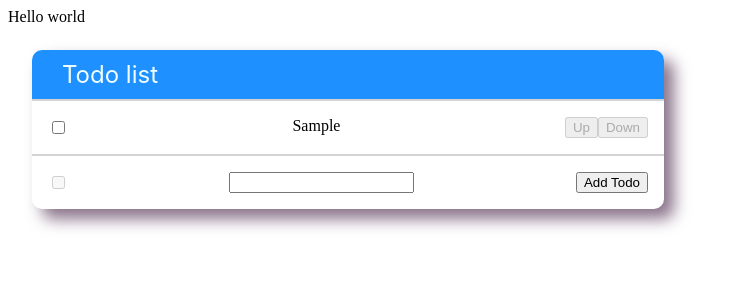
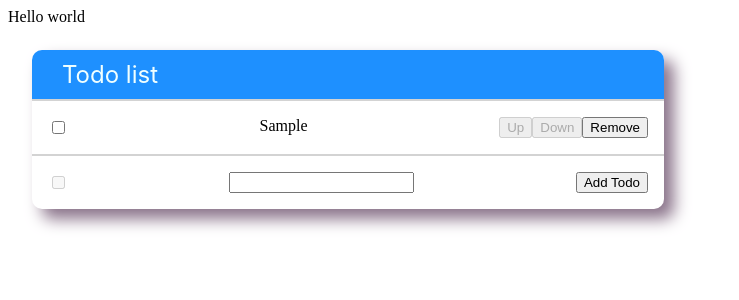
Before and after one commit to chifgeri/react-todo, a React (Create React App) app: page / in a window 1280 px wide. Both pictures are taken after typing "Sample" into the empty fields and a click on the button "Add Todo". Shown: the top 300 px of the page, without its empty margins (0-739 px from the left). Built offline with nearby package versions, Linux system fonts and the light colour scheme; the HTML template or start-up script is replaced by a standard one.

Commit message:
Can remove items

```diff
--- a/src/components/TodoItem.tsx
+++ b/src/components/TodoItem.tsx
@@ -8,6 +8,7 @@ interface Props {
   todo: Todo;
   last: boolean;
   updateTodo: (todo: Todo) => void;
+  remove: (todo: Todo) => void;
 }
 
 const TodoItem = (props: Props) => {
@@ -41,6 +42,13 @@ const TodoItem = (props: Props) => {
           disabled={props.todo.done || props.last}
           value="Down"
         />
+        <input
+          type="button"
+          onClick={() => {
+            props.remove(props.todo);
+          }}
+          value="Remove"
+        />
       </div>
     </div>
   );
--- a/src/components/TodoList.tsx
+++ b/src/components/TodoList.tsx
@@ -74,6 +74,20 @@ const TodoList = (props: Props) => {
     setTodos([...list.filter((item) => item.id !== todo.id), todo]);
   };
 
+  const removeTodo = (todo: Todo) => {
+    setTodos([
+      ...todos
+        .filter((it) => it.id !== todo.id)
+        .map((item) => {
+          if (todo.place >= 1 && item.place > todo.place) {
+            item.place--;
+          }
+          return item;
+        }),
+    ]);
+    if (todo.place >= 1) setMaxPlace(maxPlace - 1);
+  };
+
   return (
     <div className="todo-list-container">
       <div className="list-name-span">
@@ -91,6 +105,7 @@ const TodoList = (props: Props) => {
           }}
           last={item.place === todos.filter((t) => t.done === false).length}
           updateTodo={updateTodo}
+          remove={removeTodo}
         />
       ))}
       <AddTodo onAdd={addTodo} />
```
